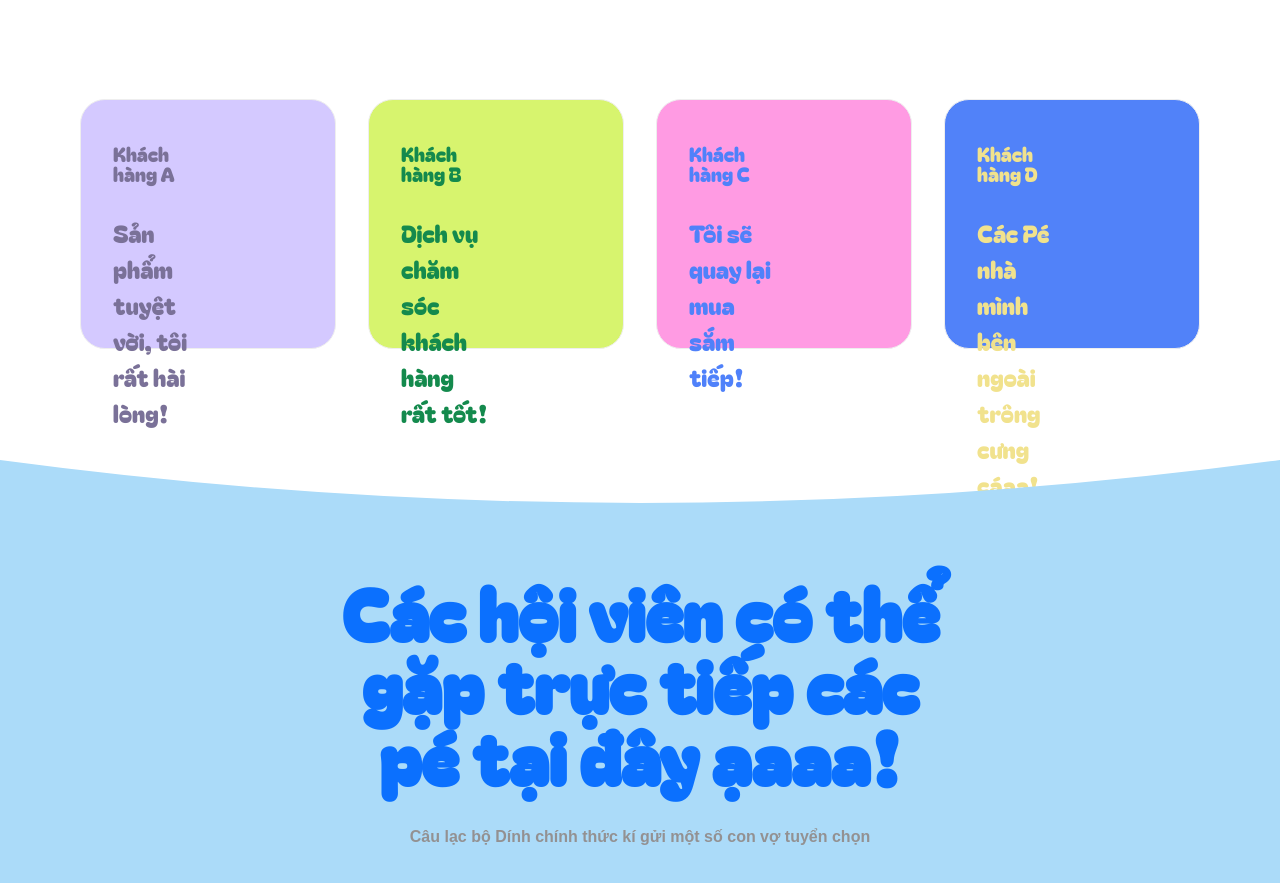
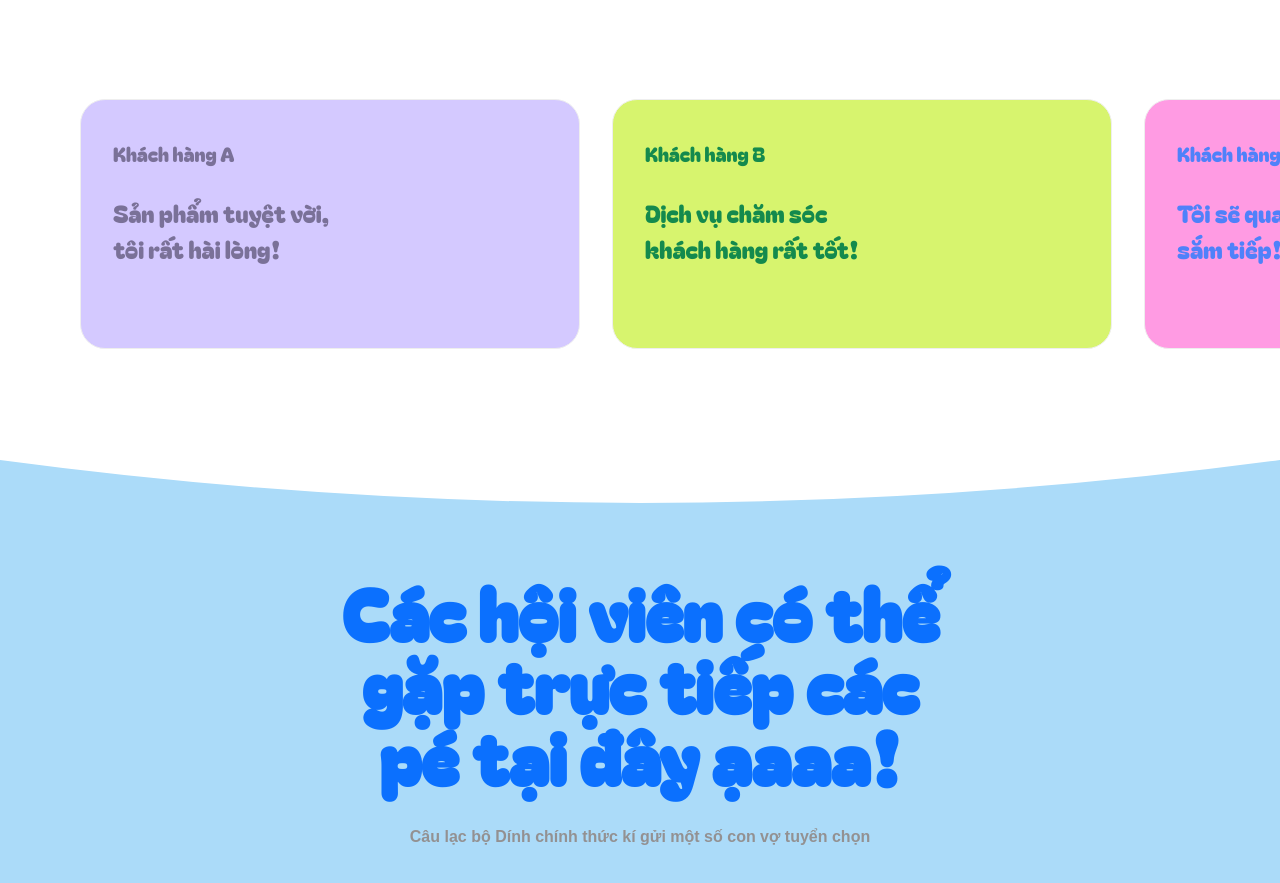
Before and after one commit to nhhoang14/DinhClub, a React (Vite) app: page / in a window 1280 px wide. Shown: the part 1652-2535 px from the top of the page. Built offline with nearby package versions, Linux system fonts and the light colour scheme; grey boxes are pictures that could not be loaded.

Commit message:
update feedback

```diff
--- a/src/css/FeedbackCard.css
+++ b/src/css/FeedbackCard.css
@@ -2,6 +2,7 @@
     width: 500px;
     height: 250px;
     display: flex;
+    flex: 0 0 auto;
     flex-direction: row;
     border: 1px solid #eee;
     border-radius: 25px;
--- a/src/css/Homepage.css
+++ b/src/css/Homepage.css
@@ -184,6 +184,13 @@
     flex-direction: row;
     gap: 32px;
     padding: 0 80px;
+    overflow-x: auto;
+    overflow-y: hidden;
+    scroll-behavior: smooth;
+}
+
+.feedback-content::-webkit-scrollbar {
+    display: none;
 }
 
 /* ==================== location ==================== */
--- a/src/pages/HomePage.jsx
+++ b/src/pages/HomePage.jsx
@@ -1,5 +1,6 @@
 import '../css/HomePage.css';
-import { useNavigate } from 'react-router-dom';
+import { useRef } from 'react';
+import { useNavigate} from 'react-router-dom';
 import bannerImage from '../images/banner_pic.png';
 import contactImage from '../images/contact_homepage.png';
 import hanoi from '../images/logo_hanoi.jpg';
@@ -12,6 +13,21 @@ import FeedbackCard from '../components/FeedbackCard.jsx';
 
 function HomePage() {
   const navigate = useNavigate();
+  const slideRef = useRef(null);
+
+  const scrollDistance = 500 + 32;
+
+  const handleScrollLeft = () => {
+    if (slideRef.current) {
+      slideRef.current.scrollBy({ left: -scrollDistance, behavior: "smooth" });
+    }
+  };
+
+  const handleScrollRight = () => {
+    if (slideRef.current) {
+      slideRef.current.scrollBy({ left: scrollDistance, behavior: "smooth" });
+    }
+  };
 
   return (
     <div className="homepage">
@@ -59,15 +75,15 @@ function HomePage() {
             <h2 className="feedback-title">Phách bít của các hội viên</h2>
           </div>
           <div className="feedback-ctrl">
-            <button className="feedback-btn">
+            <button className="feedback-btn" onClick={handleScrollLeft}>
               <img src={back_btn} className="feedback-icon" alt="feedback-left" />
             </button>
-            <button className="feedback-btn">
+            <button className="feedback-btn" onClick={handleScrollRight}>
               <img src={next_btn} className="feedback-icon" alt="feedback-right" />
             </button>
           </div>
         </div>
-        <div className="feedback-content">
+        <div className="feedback-content" ref={slideRef}>
           <FeedbackCard feedback={{ text: "Sản phẩm tuyệt vời, tôi rất hài lòng!", author: "Khách hàng A", bgColor: "#D4C9FF" , textColor: "#7A7198" }} />
           <FeedbackCard feedback={{ text: "Dịch vụ chăm sóc khách hàng rất tốt!", author: "Khách hàng B", bgColor: "#D7F46E", textColor: "#148A4D" }} />
           <FeedbackCard feedback={{ text: "Tôi sẽ quay lại mua sắm tiếp!", author: "Khách hàng C", bgColor: "#FF9BE3", textColor: "#4F81FA" }} />
```
